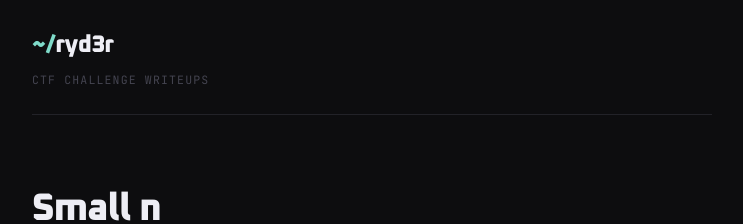
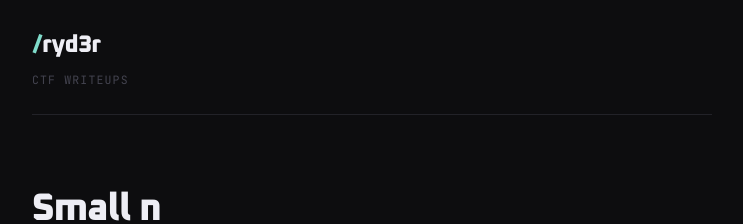
Before and after one commit to 1tsryd3r/1tsryd3r.github.io, a Jekyll site: the page built from _posts/2026-05-25-Small-n.md, in a window 1280 px wide. Shown: the top 224 px of the page, without its empty margins (268-1011 px from the left). Built offline with Jekyll 4.4.1, drawn with Linux system fonts in a browser that asks for light colours.

Commit message:
fix: text formatting

```diff
--- a/_config.yml
+++ b/_config.yml
@@ -2,7 +2,7 @@ future: true
 timezone: Asia/Kolkata
 
 title: "ryd3r"
-description: "CTF challenge writeups"
+description: "CTF writeups"
 url: "https://1tsryd3r.github.io"
 baseurl: ""
 author:
--- a/_layouts/default.html
+++ b/_layouts/default.html
@@ -7,7 +7,7 @@
         <div class="container">
             <header>
                 <a class="site-title" href="{{ '/' | relative_url }}"
-                    ><span>~/</span>{{ site.title }}</a
+                    ><span>/</span>{{ site.title }}</a
                 >
                 <div class="site-subtitle">{{ site.description }}</div>
             </header>
```
